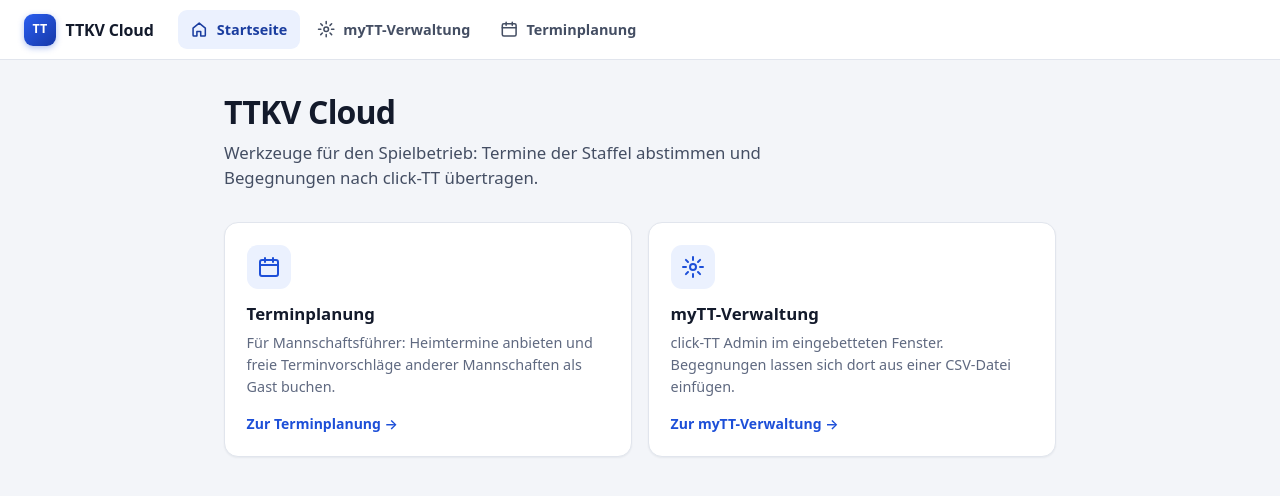
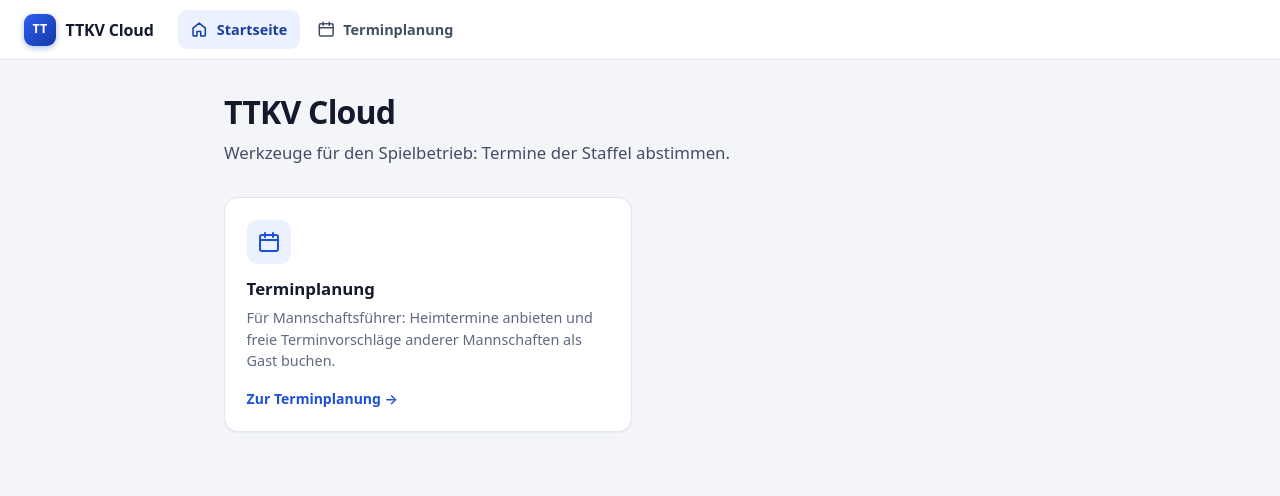
Before and after one commit to Pilo11/ttkv-cloud, an ASP.NET Core app: page / in a window 1280 px wide. Shown: the top 496 px of the page. Run offline with ASP.NET Core 8, Linux system fonts and the light colour scheme; some libraries are stand-ins or nearby versions.

Commit message:
Move the myTT page behind the Staffelleitung key
The myTT-Verwaltung now answers only under /staffelleitung/{key}/mytt;
/mytt and any other key are a plain 404. The public start page and menu
no longer show it; on pages under the key the menu adds Staffelleitung
and myTT-Verwaltung. The page's markup and script are unchanged.

The proxy no longer passes the path of this app's own pages upstream as
Referer, so the key cannot reach click-TT that way.

The rollout refuses a DATA_DIR it would delete (relative, or inside
deploy/, releases/ or backups/). CI now creates a Spielplan and checks
that it survives docker compose restart and down.sh + up.sh.

Co-Authored-By: Claude Opus 5.5 <noreply@anthropic.com>

```diff
--- a/TtkvCloud/CloudServices/Pages/Home/Index.cshtml
+++ b/TtkvCloud/CloudServices/Pages/Home/Index.cshtml
@@ -7,7 +7,7 @@
 <div class="app-container app-container-narrow">
     <section class="app-hero">
         <h1>TTKV Cloud</h1>
-        <p>Werkzeuge für den Spielbetrieb: Termine der Staffel abstimmen und Begegnungen nach click-TT übertragen.</p>
+        <p>Werkzeuge für den Spielbetrieb: Termine der Staffel abstimmen.</p>
     </section>
 
     <div class="app-tiles">
@@ -17,11 +17,5 @@
             <p>Für Mannschaftsführer: Heimtermine anbieten und freie Terminvorschläge anderer Mannschaften als Gast buchen.</p>
             <span class="app-tile-link">Zur Terminplanung →</span>
         </a>
-        <a class="app-tile" href="@Url.Page("/MyTt/Index")">
-            <span class="app-tile-icon"><partial name="_MyTtNavIcon" /></span>
-            <h2>myTT-Verwaltung</h2>
-            <p>click-TT Admin im eingebetteten Fenster. Begegnungen lassen sich dort aus einer CSV-Datei einfügen.</p>
-            <span class="app-tile-link">Zur myTT-Verwaltung →</span>
-        </a>
     </div>
 </div>
--- a/TtkvCloud/CloudServices/Pages/MyTt/Index.cshtml
+++ b/TtkvCloud/CloudServices/Pages/MyTt/Index.cshtml
@@ -1,4 +1,4 @@
-@page "/mytt"
+@page "/staffelleitung/{key:staffelkey}/mytt"
 @model IndexModel
 @{
     ViewData["Title"] = "myTT-Verwaltung";
--- a/TtkvCloud/CloudServices/Pages/Shared/_AppMainNav.cshtml
+++ b/TtkvCloud/CloudServices/Pages/Shared/_AppMainNav.cshtml
@@ -1,3 +1,5 @@
+@using CloudServices.Services.Appointment
+@inject StaffelleitungAccess StaffelleitungAccess
 @{
     var raw = ViewContext.HttpContext.Request.Path.Value ?? "/";
     var path = raw.TrimEnd('/');
@@ -6,10 +8,16 @@
         path = "/";
     }
 
+    var page = ViewContext.RouteData.Values["page"] as string;
     var isHome = string.Equals(path, "/", StringComparison.Ordinal);
-    var isMyTt = string.Equals(path, "/mytt", StringComparison.OrdinalIgnoreCase);
     var isTermine = string.Equals(path, "/termine", StringComparison.OrdinalIgnoreCase)
         || path.StartsWith("/termine/", StringComparison.OrdinalIgnoreCase);
+    var isStaffelleitung = page is "/Appointment/TerminGenerator" or "/Appointment/TermineAdmin";
+    var isMyTt = page == "/MyTt/Index";
+
+    // The Staffelleitung and myTT links carry the secret key: only on pages already under that key.
+    var key = ViewContext.RouteData.Values["key"] as string;
+    var showSecret = ViewData["Staffelleitung"] is true && StaffelleitungAccess.IsValid(key);
 }
 <nav class="app-main-nav" aria-label="Hauptnavigation">
     <div class="app-nav-links">
@@ -17,13 +25,20 @@
             <partial name="_HomeNavIcon" />
             <span class="app-nav-label">Startseite</span><span class="app-nav-label-short">Start</span>
         </a>
-        <a href="@Url.Page("/MyTt/Index")" class="app-nav-link" aria-current="@(isMyTt ? "page" : null)">
-            <partial name="_MyTtNavIcon" />
-            <span class="app-nav-label">myTT-Verwaltung</span><span class="app-nav-label-short">myTT</span>
-        </a>
         <a href="@Url.Page("/Appointment/Termine")" class="app-nav-link" aria-current="@(isTermine ? "page" : null)">
             <partial name="_TermineNavIcon" />
             <span class="app-nav-label">Terminplanung</span><span class="app-nav-label-short">Termine</span>
         </a>
+        @if (showSecret)
+        {
+            <a href="@Url.Page("/Appointment/TerminGenerator", new { key, id = (string?)null })" class="app-nav-link" aria-current="@(isStaffelleitung ? "page" : null)">
+                <partial name="_Icon" model="@("lock")" />
+                <span class="app-nav-label">Staffelleitung</span><span class="app-nav-label-short">Staffel</span>
+            </a>
+            <a href="@Url.Page("/MyTt/Index", new { key })" class="app-nav-link" aria-current="@(isMyTt ? "page" : null)">
+                <partial name="_MyTtNavIcon" />
+                <span class="app-nav-label">myTT-Verwaltung</span><span class="app-nav-label-short">myTT</span>
+            </a>
+        }
     </div>
 </nav>
--- a/TtkvCloud/CloudServices/wwwroot/css/site.css
+++ b/TtkvCloud/CloudServices/wwwroot/css/site.css
@@ -2183,7 +2183,8 @@ a.app-plan-name:hover {
 
     .app-nav-links {
         display: grid;
-        grid-template-columns: repeat(3, 1fr);
+        grid-auto-columns: 1fr;
+        grid-auto-flow: column;
         gap: 0.25rem;
     }
 
```
Also changed, not shown: TtkvCloud/CloudServices/Pages/MyTt/Index.cshtml.cs (+32 -0 lines), TtkvCloud/CloudServices/Proxy/ClickTtProxyTransforms.cs (+8 -1 lines), .github/workflows/ci.yml, README.md, deploy/README.md, 1 other file.
